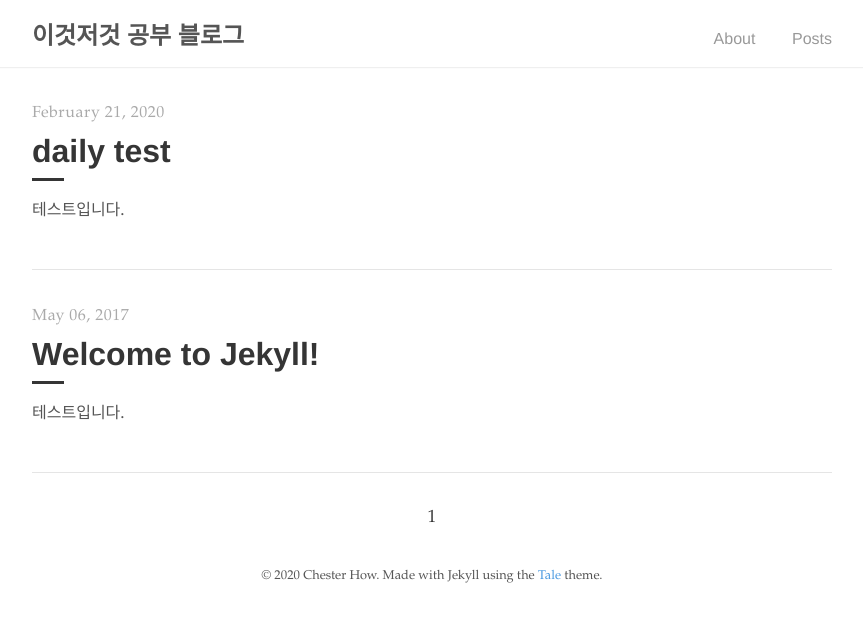
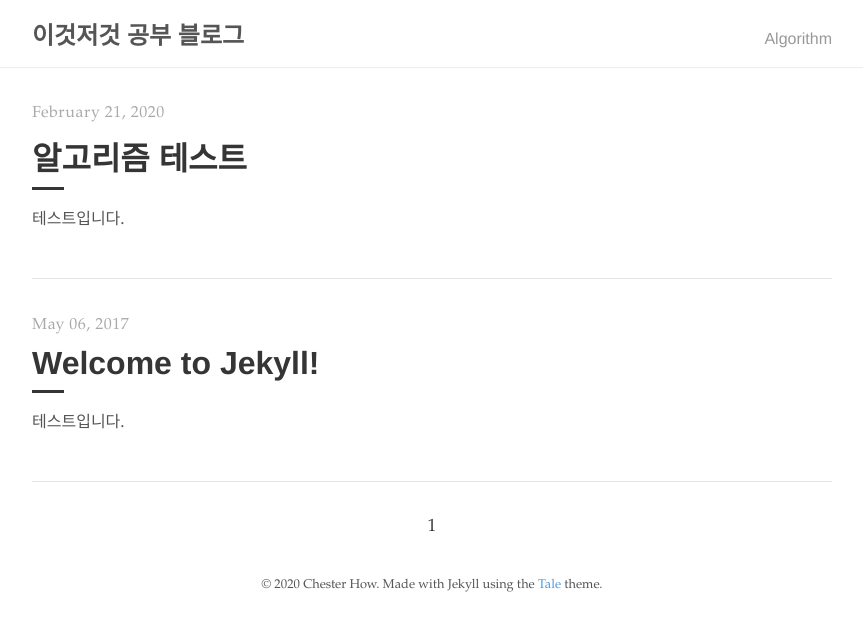
Before and after one commit to hojoon90/hojoon90.github.io, a Jekyll site: the page built from index.html, in a window 1280 px wide. Shown: the top 631 px of the page, without its empty margins (208-1071 px from the left). Built offline with Jekyll 4.4.1, drawn with Linux system fonts in a browser that asks for light colours; the list of posts is cut into pages by our own code.

Commit message:
메뉴테스트

```diff
--- a/_includes/navigation.html
+++ b/_includes/navigation.html
@@ -4,8 +4,17 @@
       <h2 class="nav-title">{{ site.title }}</h2>
     </a>
     <ul>
-      <li><a href="{{ '/about' | prepend: site.baseurl }}">About</a></li>
-      <li><a href="{{ site.baseurl }}/">Posts</a></li>
+      <!--<li><a href="{{ '/about' | prepend: site.baseurl }}">About</a></li>
+      <li><a href="{{ site.baseurl }}/">Posts</a></li>-->
+      {% assign pages_list = site.pages %}
+      {% for node in pages_list %}
+        {% if node.title != null %}
+          {% if node.layout == "category" %}
+            <li><a class="category-link {% if page.url == node.url %} active{% endif %}"
+            href="{{ site.baseurl }}{{ node.url }}">{{ node.title }}</a></li>
+          {% endif %}
+        {% endif %}
+      {% endfor %}
     </ul>
   </div>
 </nav>
--- a/_posts/2020-02-21-daily-test.md
+++ b/_posts/2020-02-21-daily-test.md
@@ -1,8 +1,8 @@
 ---
 layout: post
-title:  "daily test"
-categories: jekyll update
-permalink: /daily/:title
+title:  알고리즘 테스트
+comments: true
+categories: [Algorithm]
 ---
 
 테스트입니다.
--- /dev/null
+++ b/category/algorithm.md
@@ -0,0 +1,4 @@
+---
+layout: category
+title: Algorithm
+---
```
Also changed, not shown: _layouts/category.html (added, +17 -0 lines).
